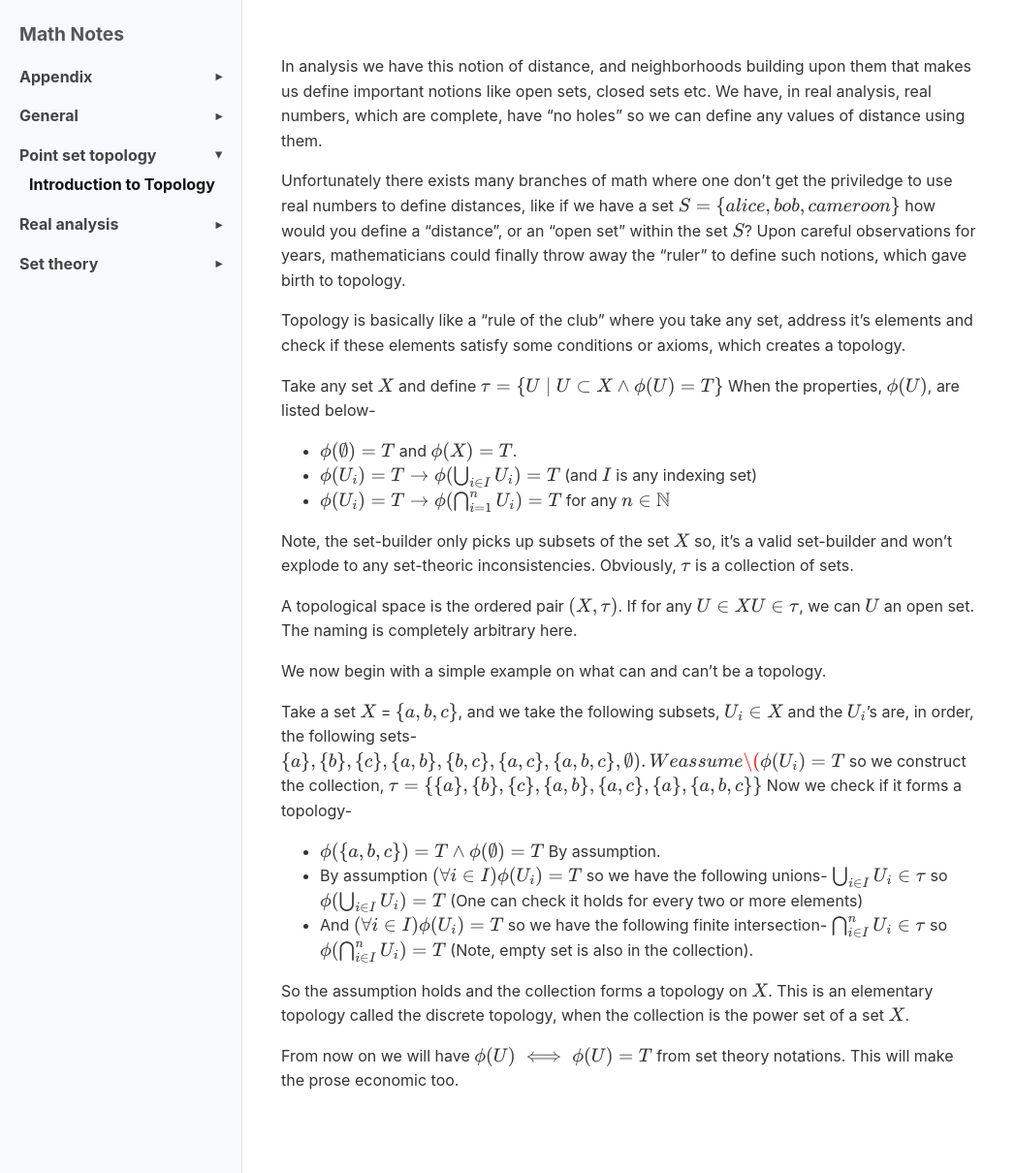
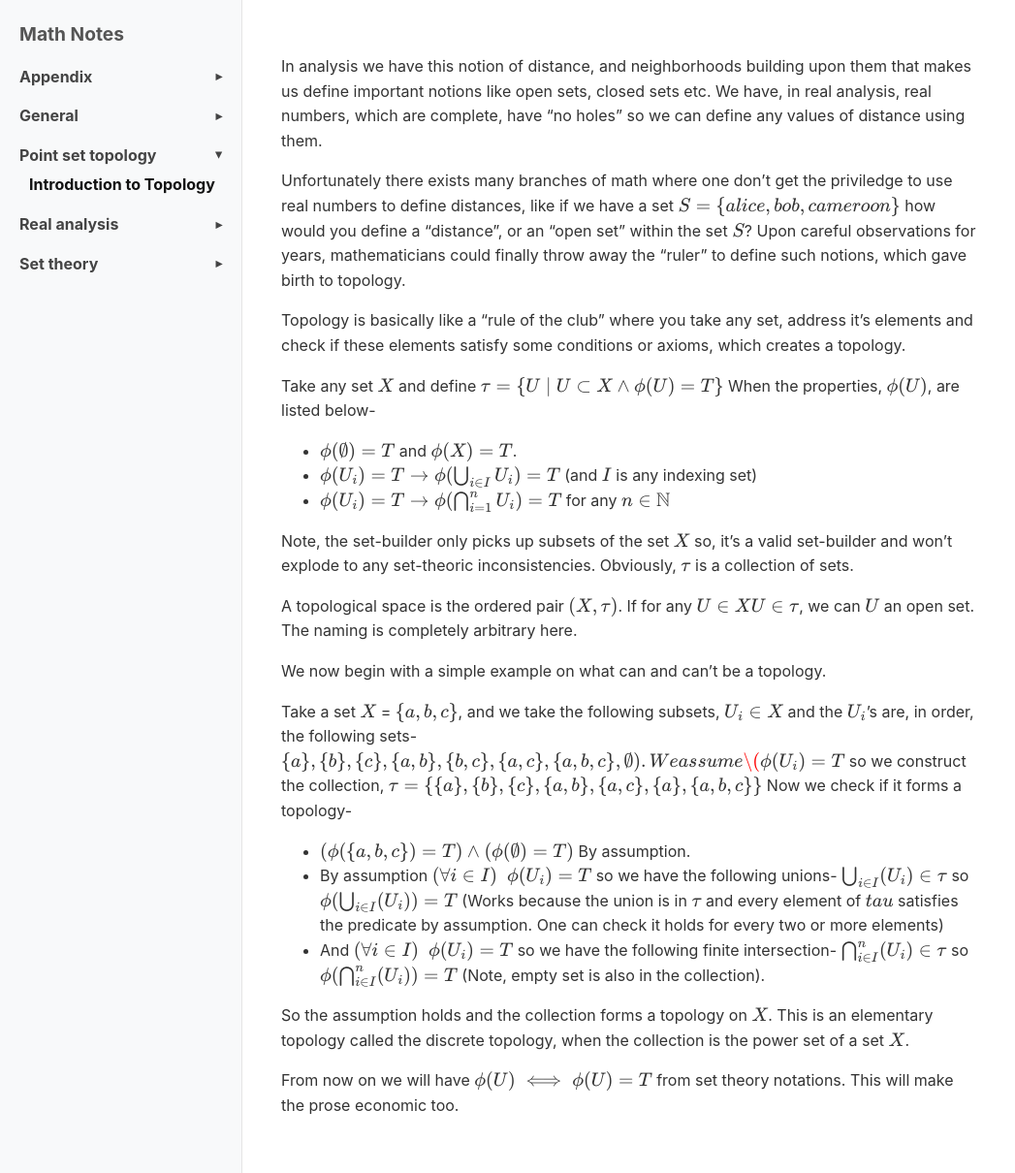
Before and after one commit to Nasif-Abdullah/Math, a Jekyll site: the page built from Point-Set Topology/Introduction.md, in a window 1280 px wide and 1210 px high. Shown: the whole window at 97% size, without its empty margins (0-1047 px from the left). Built offline with Jekyll 4.4.1, drawn with Linux system fonts in a browser that asks for light colours.

Commit message:
Update Introduction.md

```diff
--- a/Point-Set Topology/Introduction.md
+++ b/Point-Set Topology/Introduction.md
@@ -23,9 +23,9 @@ We now begin with a simple example on what can and can't be a topology.
 
 Take a set $$X$$ = $$\{a,b,c\}$$, and we take the following subsets, $$U_i \in X$$ and the $$U_i$$'s are, in order, the following sets- $$\{a\}, \{b\}, \{c\}, \{a,b\}, \{b,c\}, \{a,c\}, \{a,b,c\}, \emptyset\$$. We assume $$\phi(U_i) = T$$ so we construct the collection, $$\tau = \{\{a\}, \{b\}, \{c\}, \{a,b\}, \{a,c\}, \{a\}, \{a,b,c\}\}$$ Now we check if it forms a topology-
 
- - $$\phi(\{a,b,c\}) = T \wedge \phi(\emptyset) = T$$ By assumption.
- - By assumption $$(\forall i \in I) \phi(U_i) = T$$ so we have the following unions- $$\bigcup_{i \in I} U_i \in \tau$$ so $$\phi(\bigcup_{i \in I} U_i) = T$$ (One can check it holds for every two or more elements)
- - And  $$(\forall i \in I) \phi(U_i) = T$$ so we have the following finite intersection- $$\bigcap_{i \in I}^{n} U_i \in \tau$$ so $$\phi(\bigcap_{i \in I}^{n} U_i) = T$$ (Note, empty set is also in the collection).
+ - $$(\phi(\{a,b,c\}) = T) \wedge (\phi(\emptyset) = T)$$ By assumption.
+ - By assumption $$(\forall i \in I) \ \ \phi(U_i) = T$$ so we have the following unions- $$\bigcup_{i \in I} (U_i) \in \tau$$ so $$\phi(\bigcup_{i \in I} (U_i)) = T$$ (Works because the union is in $$\tau$$ and every element of $$tau$$ satisfies the predicate by assumption. One can check it holds for every two or more elements)
+ - And  $$(\forall i \in I) \ \ \phi(U_i) = T$$ so we have the following finite intersection- $$\bigcap_{i \in I}^{n} (U_i) \in \tau$$ so $$\phi(\bigcap_{i \in I}^{n} (U_i)) = T$$ (Note, empty set is also in the collection).
 
 So the assumption holds and the collection forms a topology on $$X$$. This is an elementary topology called the discrete topology, when the collection is the power set of a set $$X$$.
 
```
